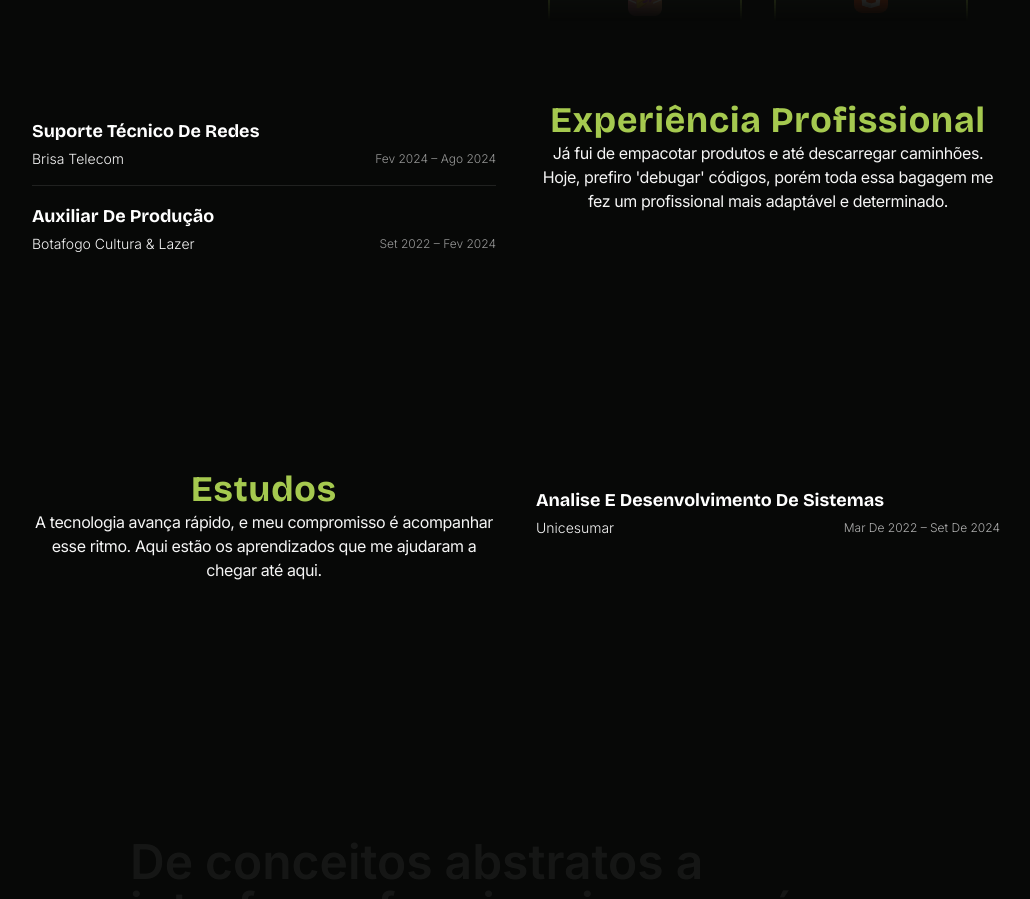
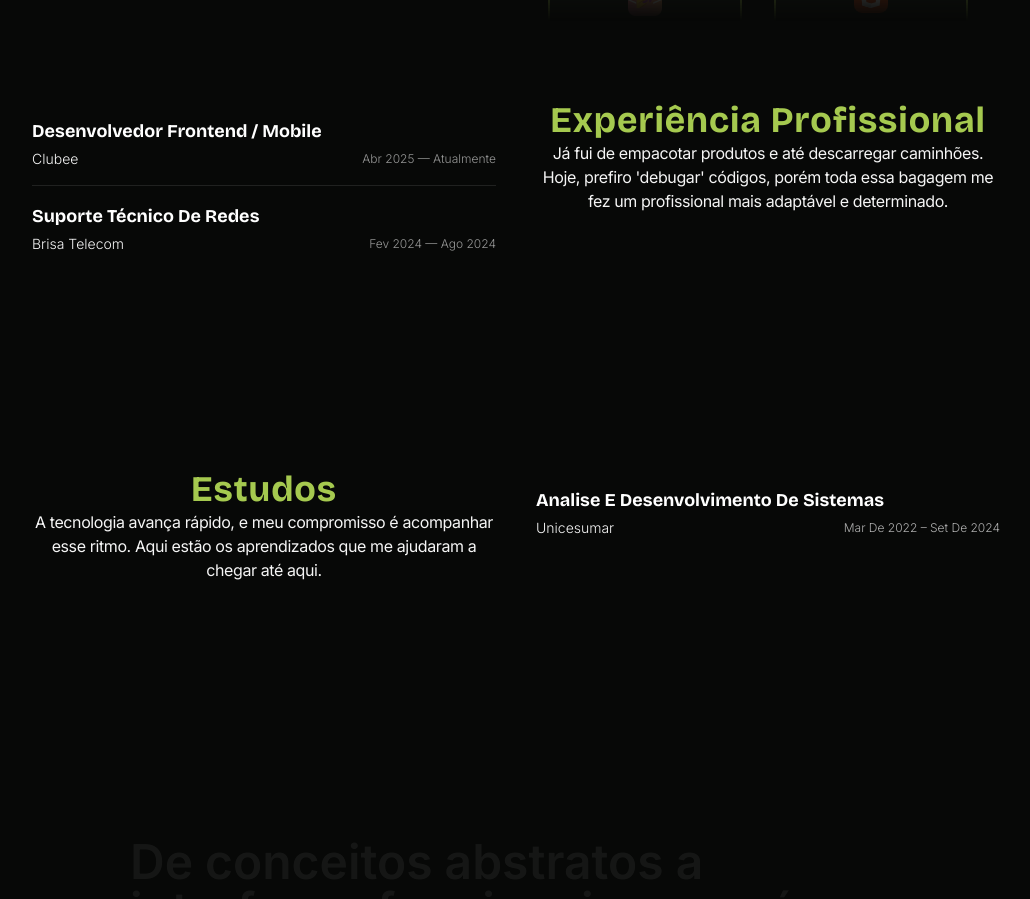
Before and after one commit to paulopbi/portfolio, a Next.js app: page / in a window 1280 px wide. Shown: the part 2105-3004 px from the top of the page, without its empty margins (124-1154 px from the left). Built offline with nearby package versions, Linux system fonts and the light colour scheme.

Commit message:
feat: update the experience section with new descriptions

```diff
--- a/src/constants/experienceConstants.ts
+++ b/src/constants/experienceConstants.ts
@@ -1,16 +1,31 @@
+const descriptions = {
+  clubee: `
+  Atuo no como programador frontend / mobile na clubee, sou responsável por criar e manter interfaces mobile multiplataforma (iOS/Android), garantindo performance , código limpo e boas práticas.  <br/><br/>
+  Principais responsabilidades: <br/><br/>
+  Desenvolver telas responsivas e componentes reutilizáveis com <strong>React Native e Expo</strong>, Otimizar performance. <br/><br/>
+  Colaborar com o <strong>time de design para implementar interfaces pixel-perfect</strong>. <br/><br/>
+  Participação ativa em <strong>ciclos Scrum (sprints, refinamentos, dailies)</strong>.
+  Integração do <strong>frontend com backend em Java</strong> e banco de dados <strong>PostgreSQL</strong>. <br/><br/>
+  Utilização de <strong>Docker</strong> e otimização de ambientes de desenvolvimento. <br/><br/>
+  Colaboração em equipe, alinhando desenvolvimento às necessidades do negócio.
+  `,
+  brisa: `
+  Administrei dispositivos de rede usando o protocolo <strong>TR-69</strong>, facilitando o acesso remoto e reduzindo a necessidade de visitas técnicas, <strong>realizei manutenção em roteadores, ONU, telefones IP VOIP entre outros</strong>. <br/><br/>
+  Adotei uma abordagem didática no suporte, explicando soluções de forma clara para aumentar a satisfação do usuário.
+  `,
+}
+
 export const experienceSectionData = [
+  {
+    title: "Desenvolvedor Frontend / Mobile",
+    subtitle: "Clubee",
+    description: descriptions.clubee,
+    year: "Abr 2025 — Atualmente",
+  },
   {
     title: "Suporte Técnico de Redes",
     subtitle: "Brisa Telecom",
-    description:
-      "Administrei dispositivos de rede usando o protocolo TR-69, facilitando o acesso remoto e reduzindo a necessidade de visitas técnicas, realizei manutenção em roteadores, ONU, telefones IP VOIP entre outros. Adotei uma abordagem didática no suporte, explicando soluções de forma clara para aumentar a satisfação do usuário.",
-    year: "Fev 2024 – Ago 2024",
-  },
-  {
-    title: "auxiliar de Produção",
-    subtitle: "Botafogo Cultura & Lazer",
-    description:
-      "A empresa é especializada na fabricação de produtos de lazer, como cadeiras de praia, carrinhos de mão e guarda sol entre outros, eu atuava operando as máquinas que produziam esses produtos.",
-    year: "Set 2022 – Fev 2024",
+    description: descriptions.brisa,
+    year: "Fev 2024 — Ago 2024",
   },
 ]
--- a/src/sections/Experience.tsx
+++ b/src/sections/Experience.tsx
@@ -46,7 +46,10 @@ const Experience = () => {
                 </AccordionHeader>
               </AccordionTrigger>
               <AccordionContent>
-                <p className="description">{experience.description}</p>
+                <p
+                  className="description"
+                  dangerouslySetInnerHTML={{ __html: experience.description }}
+                ></p>
               </AccordionContent>
             </AccordionItem>
           ))}
```
